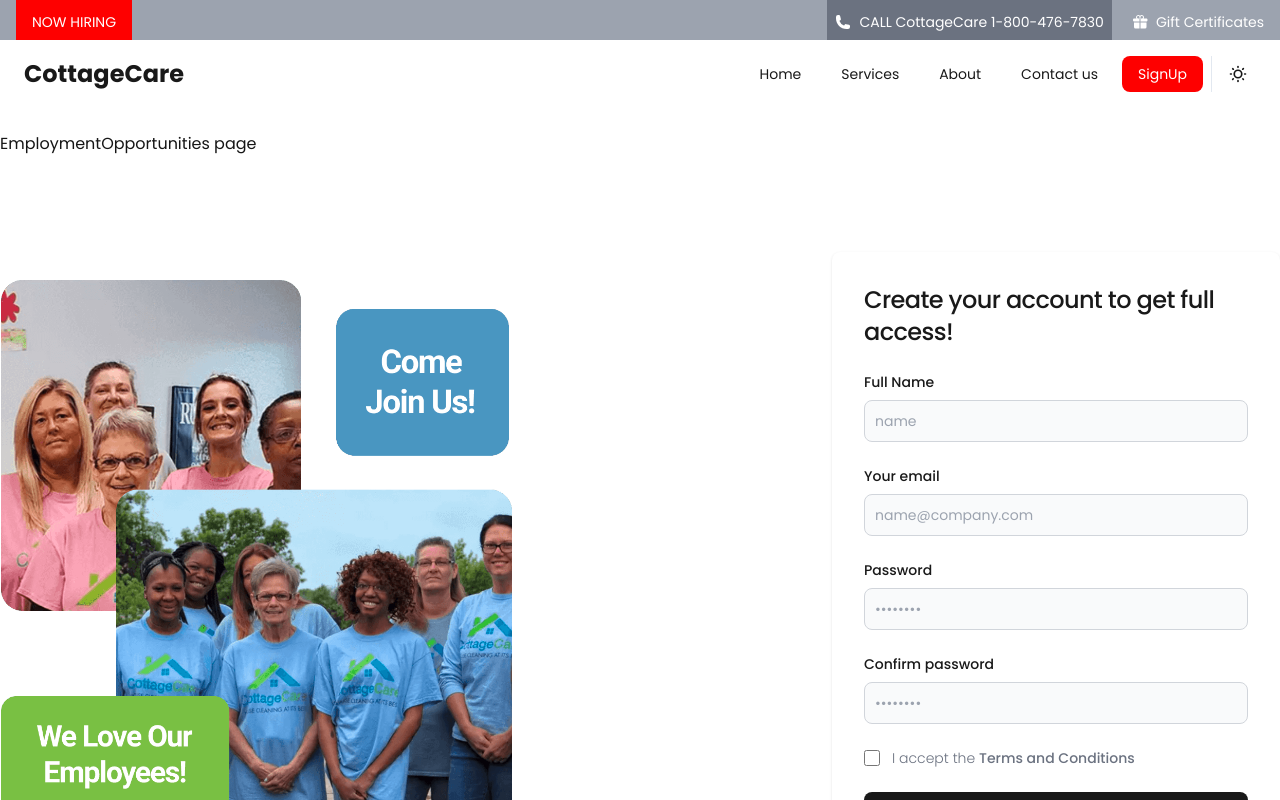
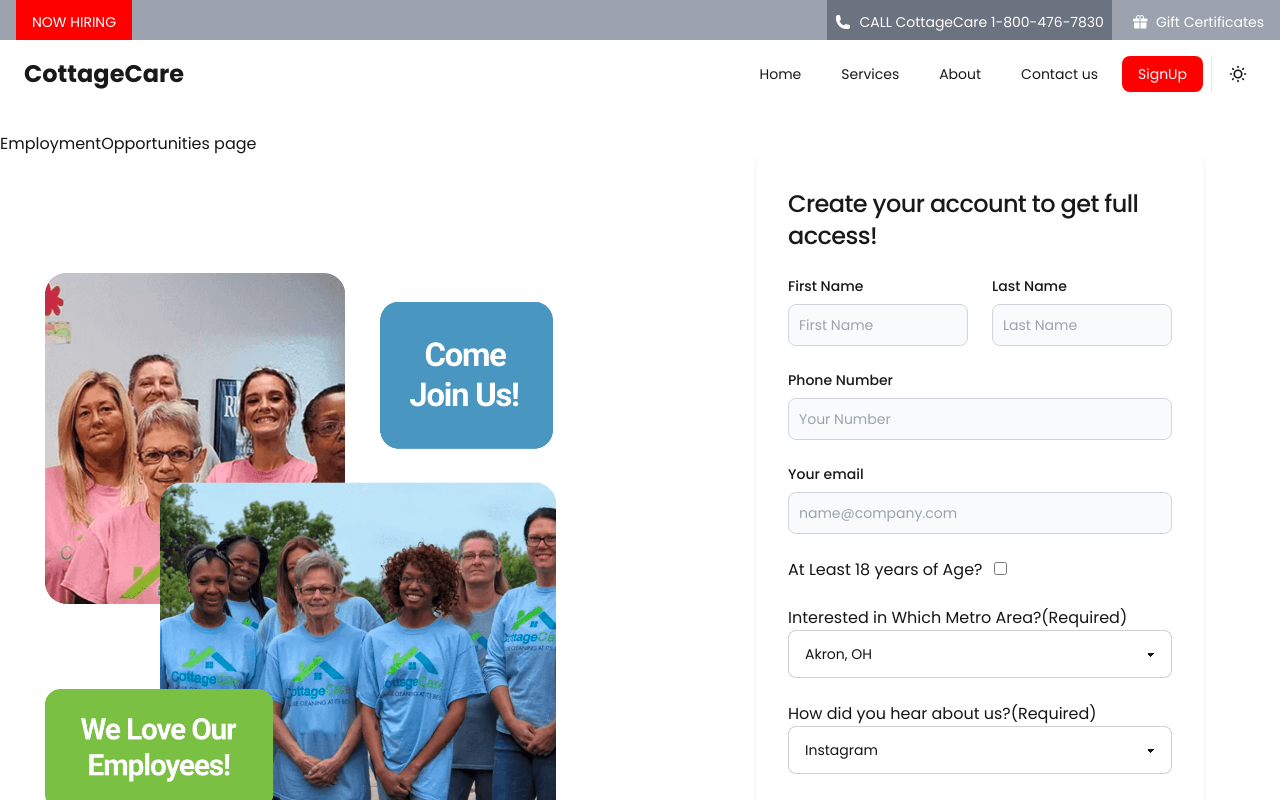
Before and after one commit to AS-Ridwan/CottageCare-front-end, a React (Vite) app: page /employment-opportunities in a window 1280 px wide. Shown: the top 800 px of the page. Built offline with nearby package versions, Linux system fonts and the light colour scheme; the HTML template or start-up script is replaced by a standard one.

Commit message:
employment page form all input added

```diff
--- a/src/pages/EmploymentOpportunities/EmploymentOpportunities.jsx
+++ b/src/pages/EmploymentOpportunities/EmploymentOpportunities.jsx
@@ -7,35 +7,73 @@
     <>
       <section className="w-screen 2xl:px-64 mt-6 ">
         <div>EmploymentOpportunities page</div>
-        <div className=" grid grid-cols-1 sm:grid-cols-2 items-center mt-24">
+        <div className=" grid grid-cols-1 sm:grid-cols-2 items-center  gap-20">
           {/* left side img */}
           {/* left side img */}
-          <div className="h-auto max-w-lg w-2/3  lg:w-screen ">
-            <img src={employment} alt="" />
+          <div className=" flex justify-center  ">
+            <img
+              className="h-auto max-w-lg w-2/3 lg:w-screen"
+              src={employment}
+              alt=""
+            />
           </div>
 
           {/* right side form */}
           {/* right side form */}
-          <div className="flex flex-col items-end justify-center">
+          <div className="flex flex-col items-center  justify-center">
             <div className="w-full bg-accent rounded-lg shadow dark:border md:mt-0 sm:max-w-md xl:p-0 ">
               <div className="p-6 space-y-4 md:space-y-6 sm:p-8">
                 <h1 className="text-xl font-medium leading-tight tracking-tight text-secondary  md:text-2xl ">
                   Create your account to get full access!
                 </h1>
                 <form className="space-y-4 md:space-y-6" action="#">
+                  <div className="grid grid-cols-1 lg:grid-cols-2 gap-6">
+                    <div>
+                      <label
+                        for="text"
+                        className="block mb-2 text-sm font-medium text-secondary dark:text-accent"
+                      >
+                        First Name
+                      </label>
+                      <input
+                        type="text"
+                        name="name"
+                        id="name"
+                        className="bg-gray-50 border border-gray-300 text-gray-900 sm:text-sm rounded-lg focus:ring-primary-600 focus:border-primary-600 block w-full p-2.5 "
+                        placeholder="First Name"
+                        required=""
+                      />
+                    </div>
+                    <div>
+                      <label
+                        for="text"
+                        className="block mb-2 text-sm font-medium text-secondary dark:text-accent"
+                      >
+                        Last Name
+                      </label>
+                      <input
+                        type="text"
+                        name="name"
+                        id="name"
+                        className="bg-gray-50 border border-gray-300 text-gray-900 sm:text-sm rounded-lg focus:ring-primary-600 focus:border-primary-600 block w-full p-2.5 "
+                        placeholder="Last Name"
+                        required=""
+                      />
+                    </div>
+                  </div>
                   <div>
                     <label
-                      for="text"
+                      for="number"
                       className="block mb-2 text-sm font-medium text-secondary dark:text-accent"
                     >
-                      Full Name
+                      Phone Number
                     </label>
                     <input
-                      type="text"
-                      name="name"
-                      id="name"
+                      type="number"
+                      name="number"
+                      id="number"
                       className="bg-gray-50 border border-gray-300 text-gray-900 sm:text-sm rounded-lg focus:ring-primary-600 focus:border-primary-600 block w-full p-2.5 "
-                      placeholder="name"
+                      placeholder="Your Number"
                       required=""
                     />
                   </div>
@@ -56,77 +94,65 @@
                     />
                   </div>
                   <div>
-                    <label
-                      for="password"
-                      className="block mb-2 text-sm font-medium text-secondary "
-                    >
-                      Password
-                    </label>
+                    <label for="choice"> At Least 18 years of Age?</label>
                     <input
-                      type="password"
-                      name="password"
-                      id="password"
-                      placeholder="••••••••"
-                      className="bg-gray-50 border border-gray-300 text-gray-900 sm:text-sm rounded-lg focus:ring-primary-600 focus:border-primary-600 block w-full p-2.5 "
-                      required=""
+                      type="checkbox"
+                      id="choice"
+                      className="ms-3"
+                      name="choice"
+                      value=""
                     />
                   </div>
+
                   <div>
-                    <label
-                      for="confirm-password"
-                      className="block mb-2 text-sm font-medium text-secondary "
-                    >
-                      Confirm password
+                    <label for="input">
+                      {" "}
+                      Interested in Which Metro Area?(Required)
                     </label>
-                    <input
-                      type="confirm-password"
-                      name="confirm-password"
-                      id="confirm-password"
-                      placeholder="••••••••"
-                      className="bg-gray-50 border border-gray-300 text-gray-900 sm:text-sm rounded-lg focus:ring-primary-600 focus:border-primary-600 block w-full p-2.5    "
-                      required=""
-                    />
+
+                    <select className=" select select-bordered  w-full ">
+                      <option selected>Akron, OH</option>
+                      <option>Barboursville, WV</option>
+                      <option>Baton Rouge, LA</option>
+                      <option>Bloomington, IL</option>
+                      <option>Calgary North Central</option>
+                      <option>Calgary South</option>
+                      <option>Milwaukee/North, WI</option>
+                    </select>
                   </div>
-                  <div className="flex items-start">
-                    <div className="flex items-center h-5">
+                  <div>
+                    <label for="input">
+                      {" "}
+                      How did you hear about us?(Required)
+                    </label>
+
+                    <select className=" select select-bordered  w-full ">
+                      <option selected>Instagram</option>
+                      <option>Facebook</option>
+                      <option>CottageCare Website</option>
+                      <option>Nextdoor</option>
+                      <option>Referral</option>
+                      <option>Indeed</option>
+                      <option>Other</option>
+                    </select>
+                  </div>
+                  <div>
+                    <div>
+                      <label for="input"> Resume</label>
                       <input
-                        id="terms"
-                        aria-describedby="terms"
-                        type="checkbox"
-                        className="w-4 h-4 border border-gray-300 rounded bg-gray-50 focus:ring-3 focus:ring-primary-300   cursor-pointer"
-                        required=""
+                        type="file"
+                        className="file-input file-input-bordered file-input-secondary w-full "
                       />
                     </div>
-                    <div className="ml-3 text-sm">
-                      <label
-                        for="terms"
-                        className="font-light text-gray-500 dark:text-gray-300"
-                      >
-                        I accept the{" "}
-                        <a
-                          className="font-medium text-primary-600 hover:underline dark:text-primary-500"
-                          href="#"
-                        >
-                          Terms and Conditions
-                        </a>
-                      </label>
-                    </div>
+                    <small>Max. file size: 50 MB.</small>
                   </div>
+
                   <button
                     type="submit"
                     className="w-full text-accent bg-secondary hover:bg-primary-700 focus:ring-4 focus:outline-none focus:ring-primary-300 font-medium rounded-lg text-sm px-5 py-2.5 text-center  "
                   >
-                    Create an account
+                    Submit
                   </button>
-                  <p className="text-sm font-light text-gray-500 dark:text-gray-400">
-                    Already have an account?{" "}
-                    <a
-                      href="#"
-                      className="font-medium text-primary-600 hover:underline "
-                    >
-                      Login here
-                    </a>
-                  </p>
                 </form>
               </div>
             </div>
```
